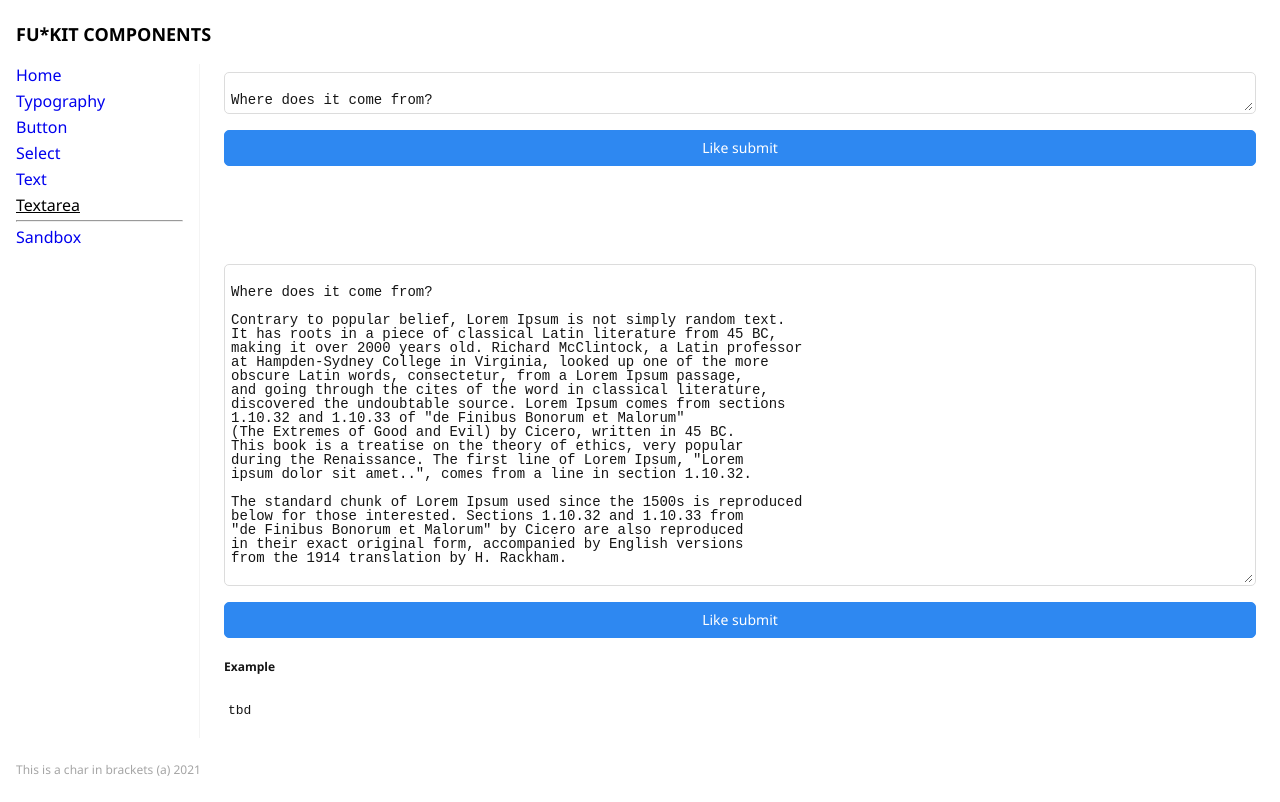
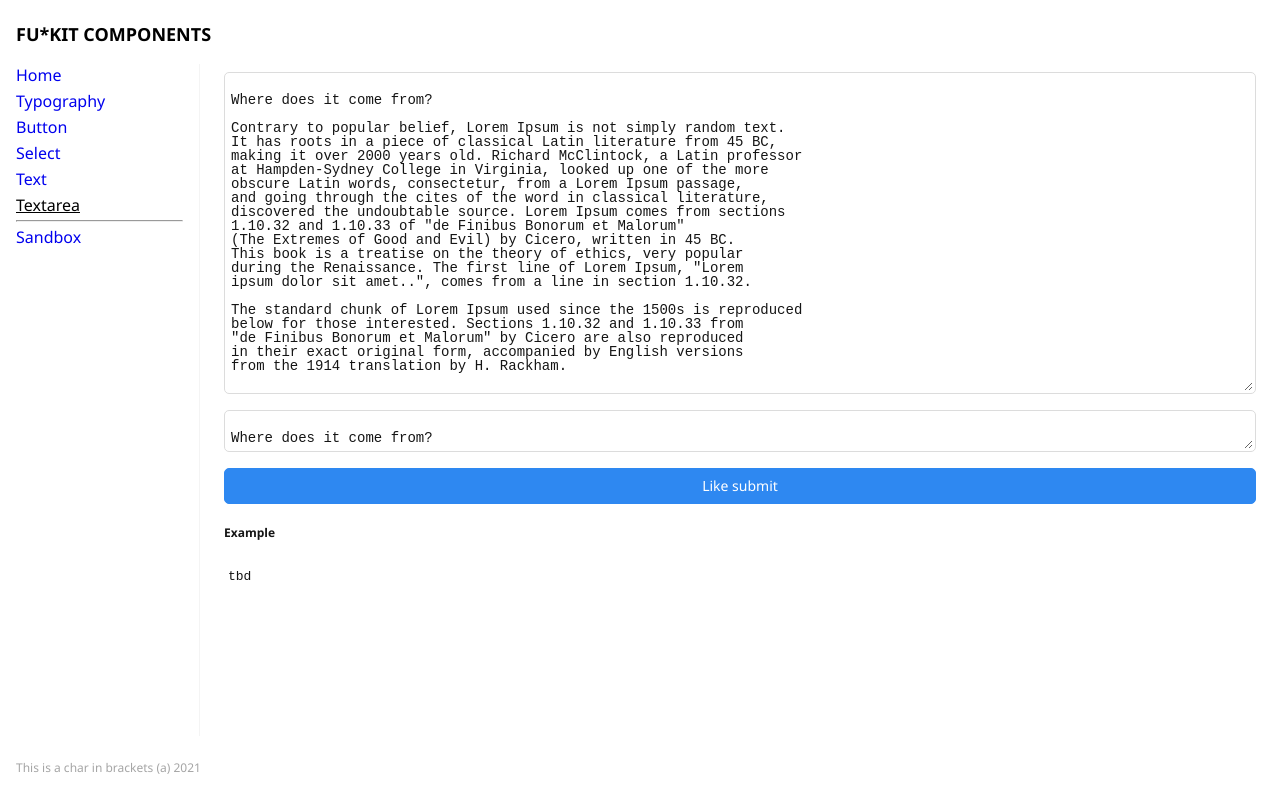
Before and after one commit to vovchisko/fu-kit, a Vue app: page /textarea in a window 1280 px wide. Built offline with nearby package versions, Linux system fonts and the light colour scheme.

Commit message:
Update DocTextarea.vue

```diff
--- a/src/docs/DocTextarea.vue
+++ b/src/docs/DocTextarea.vue
@@ -1,11 +1,7 @@
 <template>
   <div class="doc-textarea">
+    <fu-textarea v-model="val" placeholder="this is a text area" auto-resize />
     <fu-textarea class="brand" v-model="val" placeholder="this is a text area" />
-    <fu-button>Like submit</fu-button>
-    <br>
-    <br>
-    <br>
-    <fu-textarea v-model="val" placeholder="this is a text area" auto-resize />
     <fu-button>Like submit</fu-button>
     <fu-code-view label="Example">{{ example }}</fu-code-view>
   </div>
```
